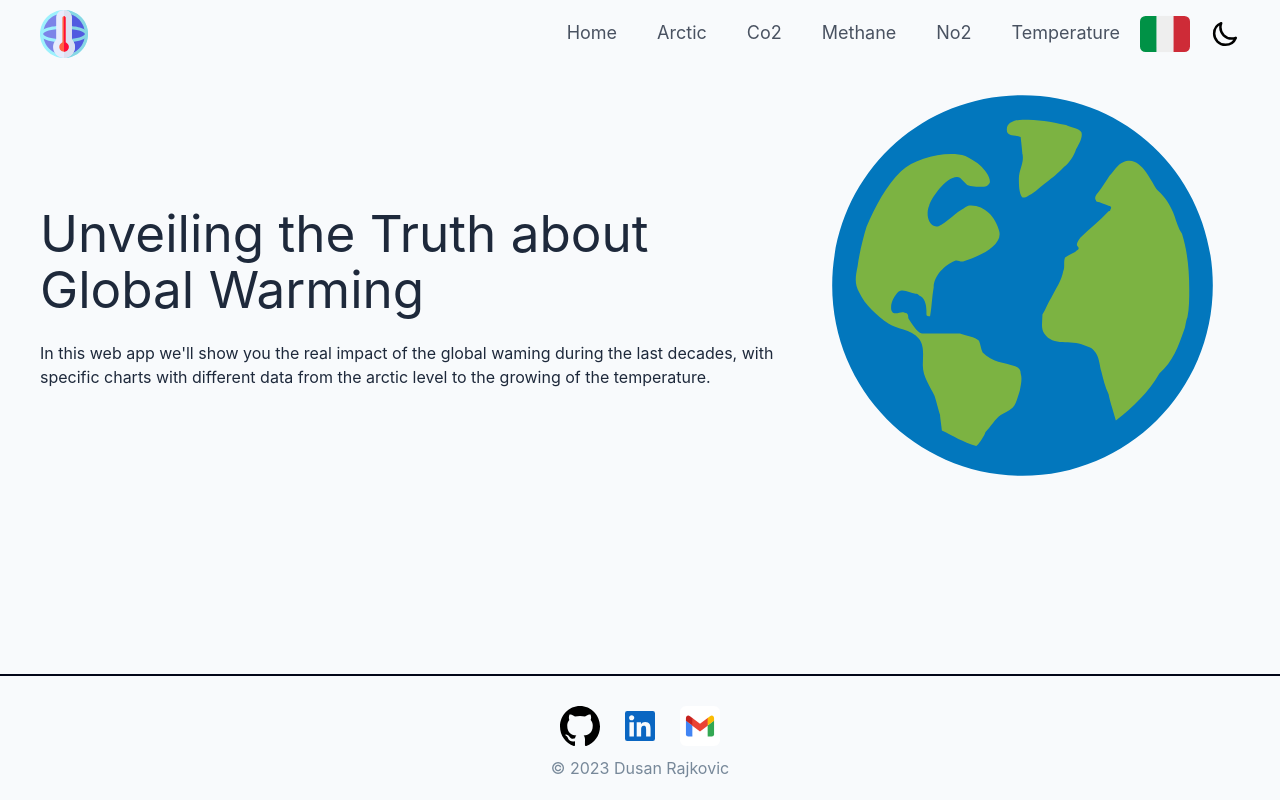
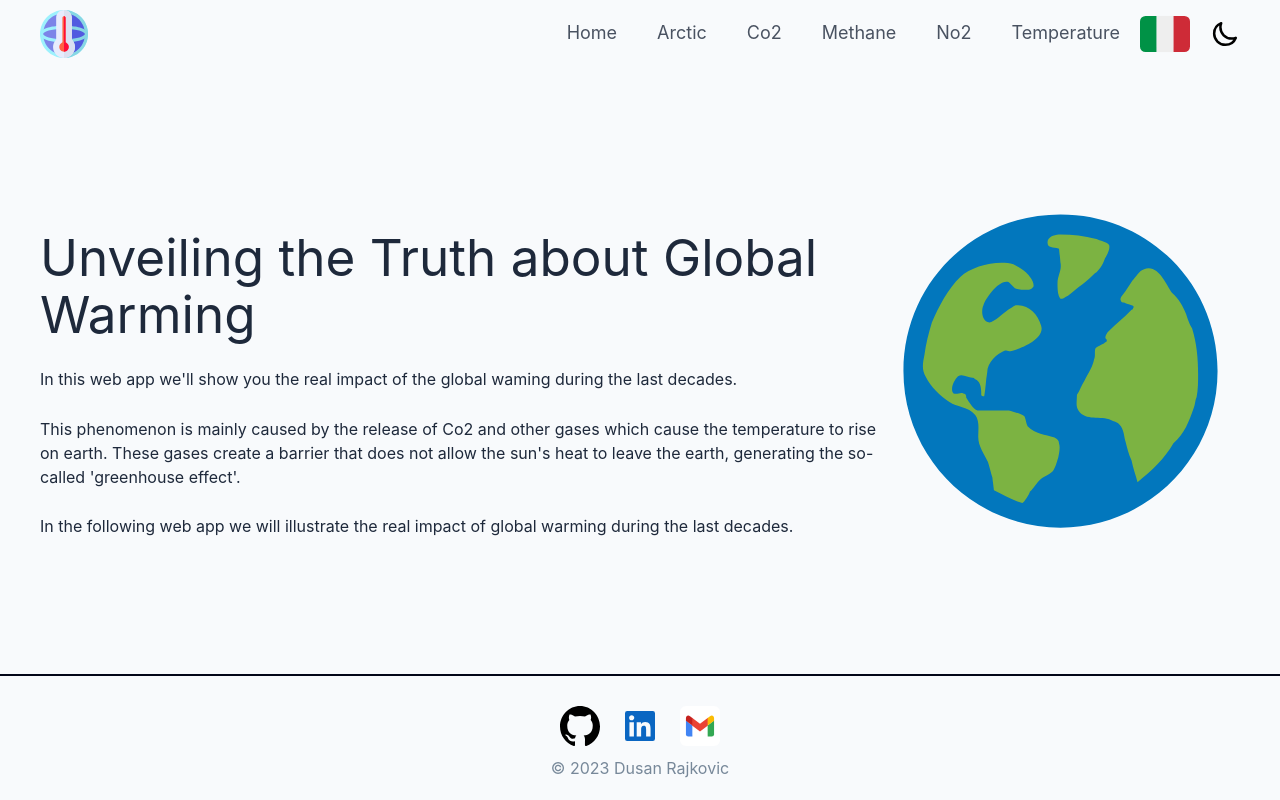
Before and after one commit to dusan39/Vue3-Global-Warming, a Vue app: page / in a window 1280 px wide. Built offline with nearby package versions, Linux system fonts and the light colour scheme; no server answers.

Commit message:
Home refactoring

```diff
--- a/src/App.vue
+++ b/src/App.vue
@@ -30,8 +30,11 @@ import Footer from './components/Footer.vue';
   }
 
   #main-content {
+    display: flex;
     flex: 1;
     overflow-y: auto;
+    justify-content: center;
+    align-items: center;
   }
 
   html.dark{
--- a/src/locales/en.json
+++ b/src/locales/en.json
@@ -7,7 +7,9 @@
   "temperature": "Temperature",
   "metaTitle": "Global warming",
   "title": "Unveiling the Truth about Global Warming",
-  "titleDescription": "In this web app we'll show you the real impact of the global waming during the last decades, with specific charts with different data from the arctic level to the growing of the temperature.",
+  "titleDescription1": "In this web app we'll show you the real impact of the global waming during the last decades.",
+  "titleDescription2": "This phenomenon is mainly caused by the release of Co2 and other gases which cause the temperature to rise on earth. These gases create a barrier that does not allow the sun's heat to leave the earth, generating the so-called 'greenhouse effect'.",
+  "titleDescription3": "In the following web app we will illustrate the real impact of global warming during the last decades.",
   "showCharts": "Show charts",
   "areaAverage": "Area average",
   "rankAverage": "Rank average",
--- a/src/locales/it.json
+++ b/src/locales/it.json
@@ -7,7 +7,9 @@
   "temperature": "Temperatura",
   "metaTitle": "Riscaldamento globale",
   "title": "Rivelando la verità attorno al riscaldamento globale",
-  "titleDescription": "In questa web app vi mostreremo l'impatto reale del riscaldamento globale durante le ultime decadi, con grafici specifici con diversi dati, dal Livello dei ghiacciai all'aumentare delle temperature.",
+  "titleDescription1": "But what is meant by global warming?",
+  "titleDescription2": "Questo fenomeno è principalmente causato dal rilascio di Co2 e altri gas che provocano l'aumento della temperatura sulla terra. Questi gas vanno a creare una barriera che non permette al calore del sole di uscire dalla terra, generando il cosidetto 'effetto serra'.",
+  "titleDescription3": "Nella seguente web app illustreremo l'impatto effettivo del riscaldamento globale durante le ultime decadi.",
   "showCharts": "Mostra grafici",
   "areaAverage": "Media dell'area",
   "rankAverage": "Media del rango",
--- a/src/views/Home.vue
+++ b/src/views/Home.vue
@@ -5,7 +5,9 @@
       <div class="title__container">
         <h1>{{ $t('title') }}</h1>
 
-        <p>{{ $t('titleDescription') }}</p>
+        <p>{{ $t('titleDescription1') }}</p>
+        <p>{{ $t('titleDescription2') }}</p>
+        <p>{{ $t('titleDescription3') }}</p>
       </div>
 
       <div class="image__container">
```
